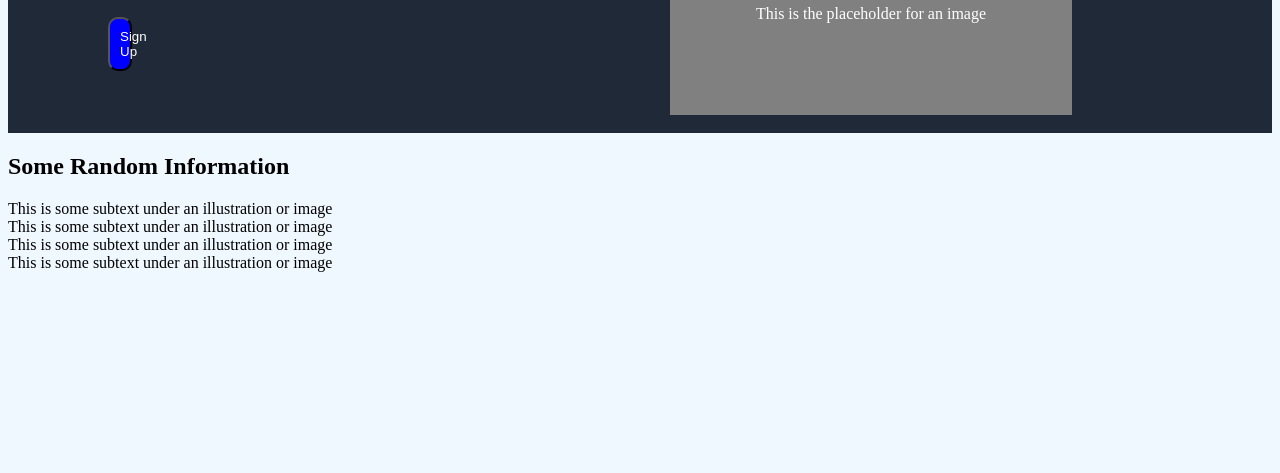
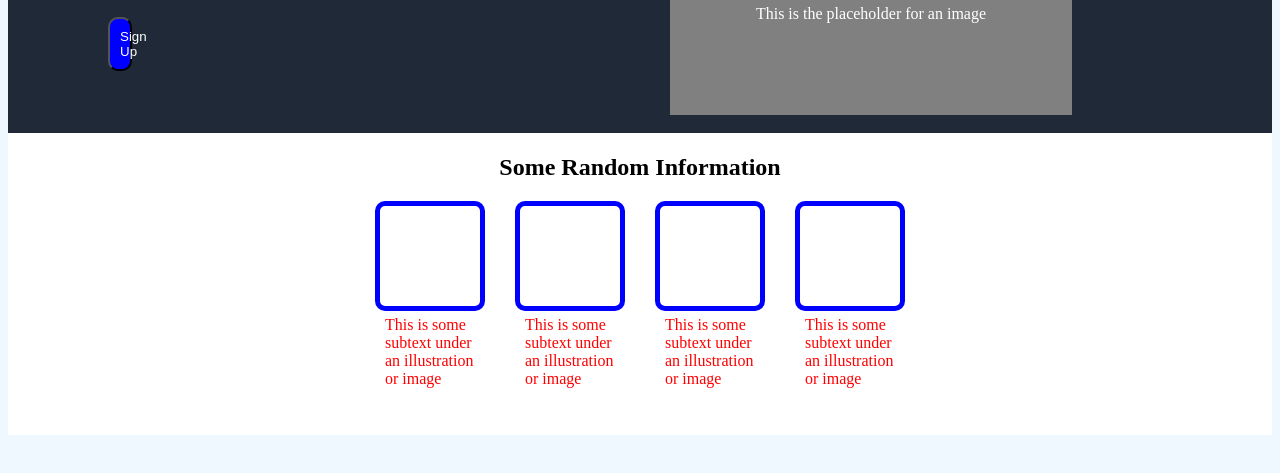
Before and after one commit to Rokon1806/Landing-page, a plain HTML site: page index.html in a window 1280 px wide. Shown: the part 175-648 px from the top of the page. Drawn offline with Linux system fonts and the light colour scheme.

Commit message:
Edited style.css to design the page with flexbox

```diff
--- a/style.css
+++ b/style.css
@@ -72,3 +72,34 @@ button {
     margin-right:1330px; /*ha*/
     margin-left:100px;
 }
+.subtext {
+    height:300px;
+    background-color:white;
+    border:1px solid white;
+}
+h2 {
+    text-align:center;
+}
+.Wrapper {
+    display:flex;
+    justify-content: center;
+    gap:30px;
+}
+.one {
+    border:5px solid blue;
+    width: 100px;
+    height:100px;
+    border-radius: 10px;
+
+}
+.wrapper {
+    display: flex;
+    justify-content:center;
+    gap:30px;
+}
+.two {
+    color:red;
+    max-width:100px;
+    padding-top:5px;
+    padding-left:10px;
+}
```
